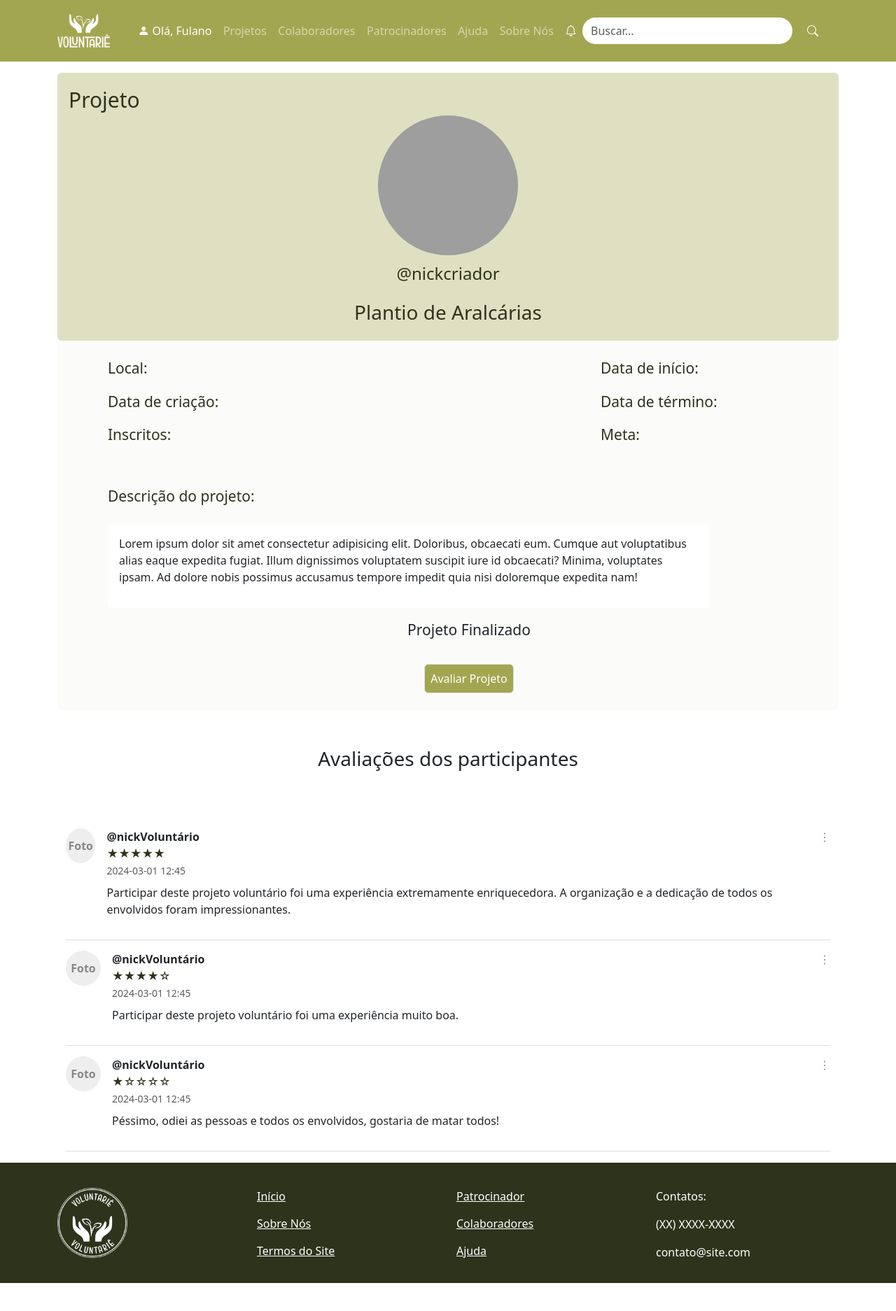
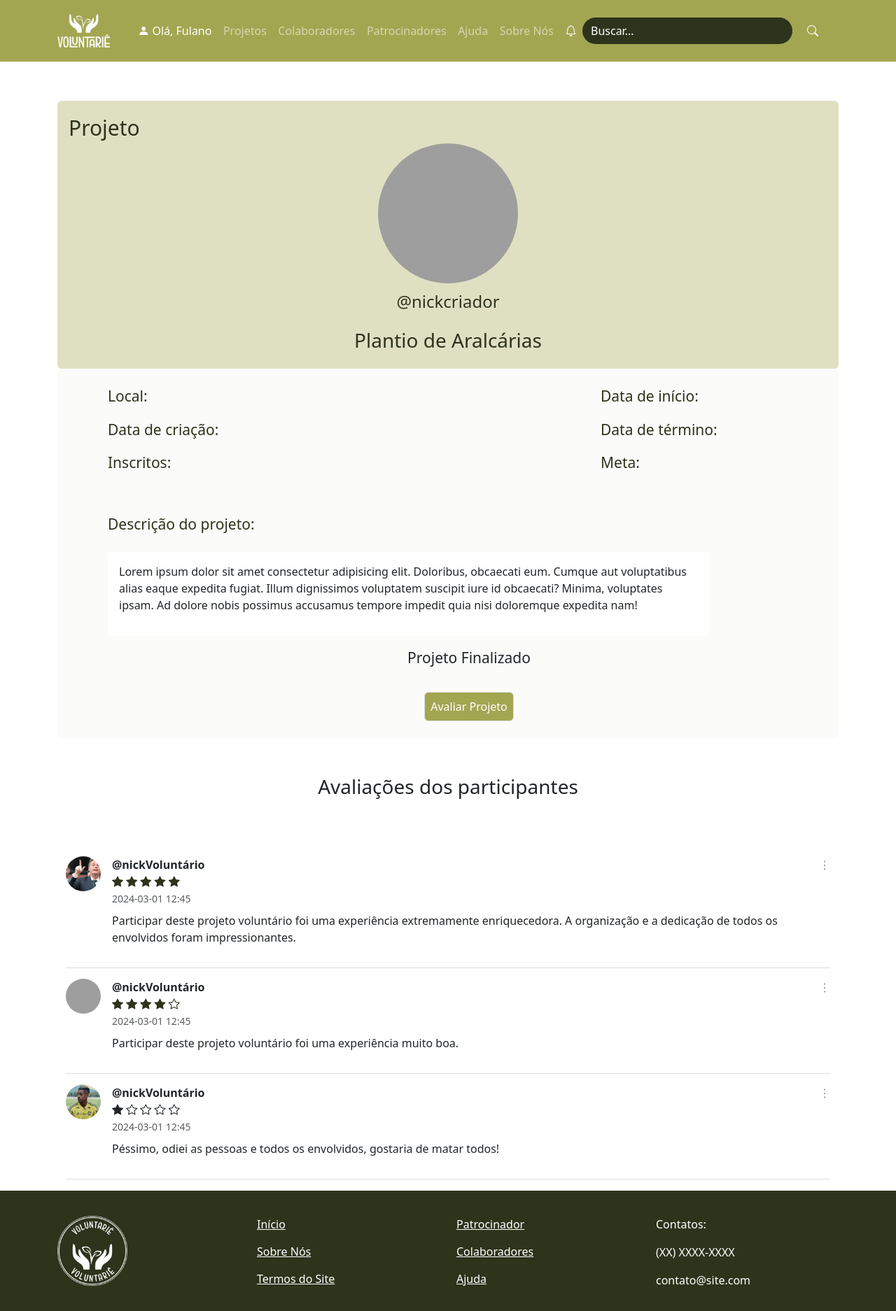
Before and after one commit to murilo5341/Voluntari-, a FastAPI app: page /avaliacoes in a window 1280 px wide. Shown: the whole page at 70% size. Before the commit the page ends 1834 px from the top, so only its background shows below. Run offline with FastAPI, Linux system fonts and the light colour scheme; some libraries are stand-ins or nearby versions; grey boxes are pictures that could not be loaded.

Commit message:
avaliacoes(finalizado)

```diff
--- a/templates/main/pages/avaliacoes.html
+++ b/templates/main/pages/avaliacoes.html
@@ -18,6 +18,23 @@
     }
     .container-under {
         background-color: #2e331c05;
+    }
+    .comment-container {
+        border-bottom: 1px solid #ddd;
+        padding: 15px 0;
+    }
+    .star-rating {
+        color: #2E331C; /* Usando a cor do seu projeto */
+    }
+    .three-dots {
+        color: #888;
+        cursor: pointer;
+    }
+    .profile-picture {
+        width: 50px;
+        height: 50px;
+        object-fit: cover; /* Garante que a imagem preencha o espaço de maneira proporcional */
+        border-radius: 50%;
     }
 </style>
 <div class="container my-3">
@@ -61,52 +78,23 @@
         </div>
 </div>
 <p class="text-center fs-3 mt-5">Avaliações dos participantes</p>
-<!DOCTYPE html>
-<html lang="en">
-<head>
-    <meta charset="UTF-8">
-    <meta http-equiv="X-UA-Compatible" content="IE=edge">
-    <meta name="viewport" content="width=device-width, initial-scale=1.0">
-    <title>Comentários</title>
-    <link href="https://cdn.jsdelivr.net/npm/bootstrap@5.3.0/dist/css/bootstrap.min.css" rel="stylesheet">
-    <style>
-        .comment-container {
-            border-bottom: 1px solid #ddd;
-            padding: 15px 0;
-        }
-        .profile-picture {
-            width: 50px;
-            height: 50px;
-            border-radius: 50%;
-            background-color: #eee;
-            display: flex;
-            align-items: center;
-            justify-content: center;
-            color: #888;
-            font-weight: bold;
-        }
-        .star-rating {
-            color: #2E331C; /* Usando a cor do seu projeto */
-        }
-        .three-dots {
-            color: #888;
-            cursor: pointer;
-        }
-    </style>
-</head>
-<body>
+
     <div class="container mt-5">
         <!-- Comentário 1 -->
         <div class="comment-container d-flex">
-            <div class="profile-picture me-3">
-                Foto
-            </div>
+                <img src="/static/img/bolsonaroL.png" alt="Foto de perfil" class="profile-picture me-3">
             <div class="flex-grow-1">
                 <div class="d-flex justify-content-between">
                     <div>
                         <strong>@nickVoluntário</strong>
                         <div class="star-rating">
-                            ★★★★★
+                            <div>
+                                <i class="bi bi-star-fill"></i>
+                                <i class="bi bi-star-fill"></i>
+                                <i class="bi bi-star-fill"></i>
+                                <i class="bi bi-star-fill"></i>
+                                <i class="bi bi-star-fill"></i>
+                            </div>
                         </div>
                         <small class="text-muted">2024-03-01 12:45</small>
                     </div>
@@ -122,15 +110,19 @@
 
         <!-- Comentário 2 -->
         <div class="comment-container d-flex">
-            <div class="profile-picture me-3">
-                Foto
-            </div>
+            <img src="/static/img/lula.png" alt="Foto de perfil" class="profile-picture me-3">
             <div class="flex-grow-1">
                 <div class="d-flex justify-content-between">
                     <div>
                         <strong>@nickVoluntário</strong>
                         <div class="star-rating">
-                            ★★★★☆
+                            <div>
+                                <i class="bi bi-star-fill"></i>
+                                <i class="bi bi-star-fill"></i>
+                                <i class="bi bi-star-fill"></i>
+                                <i class="bi bi-star-fill"></i>
+                                <i class="bi bi-star"></i>
+                            </div>
                         </div>
                         <small class="text-muted">2024-03-01 12:45</small>
                     </div>
@@ -146,15 +138,17 @@
 
         <!-- Comentário 3 -->
         <div class="comment-container d-flex">
-            <div class="profile-picture me-3">
-                Foto
-            </div>
+            <img src="/static/img/brunohenrique.png" alt="Foto de perfil" class="profile-picture me-3">
             <div class="flex-grow-1">
                 <div class="d-flex justify-content-between">
                     <div>
                         <strong>@nickVoluntário</strong>
-                        <div class="star-rating">
-                            ★☆☆☆☆
+                        <div>
+                            <i class="bi bi-star-fill"></i>
+                            <i class="bi bi-star"></i>
+                            <i class="bi bi-star"></i>
+                            <i class="bi bi-star"></i>
+                            <i class="bi bi-star"></i>
                         </div>
                         <small class="text-muted">2024-03-01 12:45</small>
                     </div>
@@ -169,8 +163,4 @@
         </div>
     </div>
 
-    <script src="https://cdn.jsdelivr.net/npm/bootstrap@5.3.0/dist/js/bootstrap.bundle.min.js"></script>
-</body>
-</html>
-
 {% endblock %}
```
